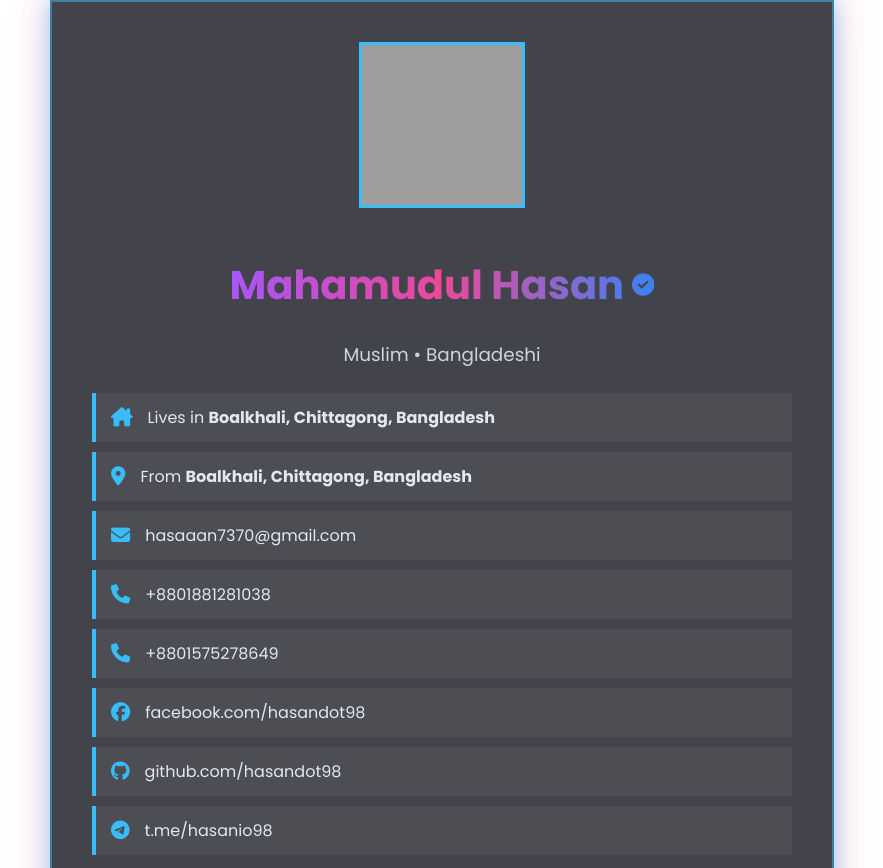
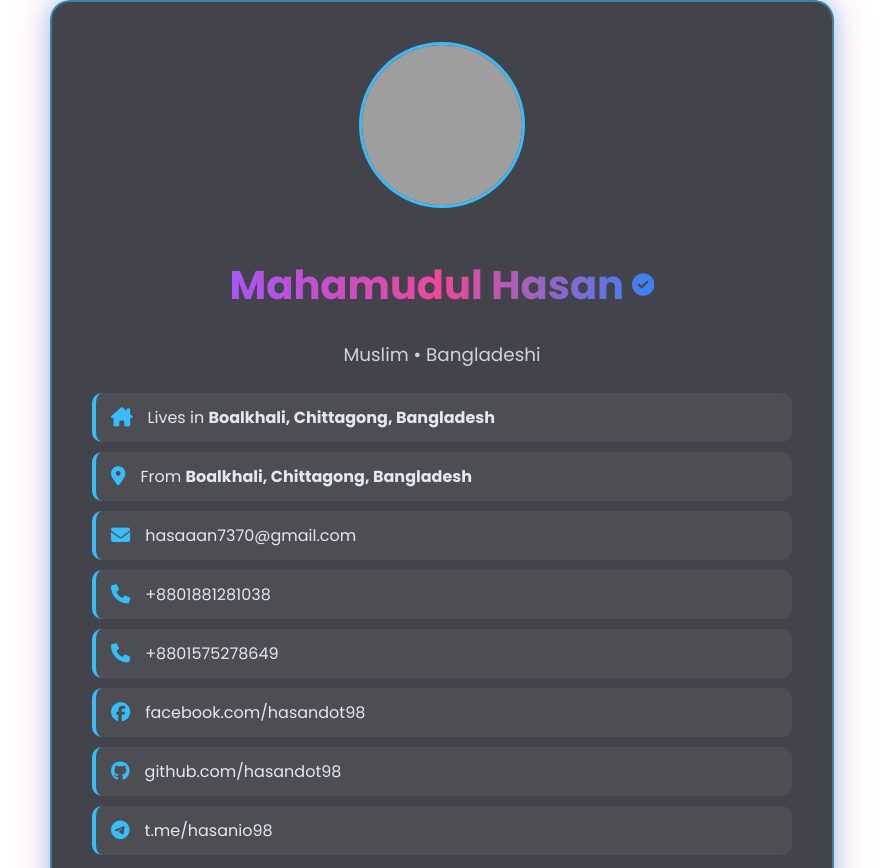
Before and after one commit to hasandot98/Mahamudul-Hasan, a plain HTML site: page index.html in a window 1280 px wide. Shown: the top 868 px of the page, without its empty margins (198-1081 px from the left). Drawn offline with Linux system fonts and the light colour scheme; grey boxes are pictures that could not be loaded.

Commit message:
index.html

```diff
--- a/index.html
+++ b/index.html
@@ -28,12 +28,14 @@
       align-items: center;
       padding: 40px;
       box-shadow: 0 0 20px rgba(56,189,248,0.5), 0 0 40px rgba(236,72,153,0.3);
+      border-radius: 20px; /* Rounded corners */
     }
 
     .profile-box img {
       width: 160px;
       height: 160px;
       object-fit: cover;
+      border-radius: 50%; /* Circle image */
       border: 3px solid #38bdf8;
       transition: transform 0.5s ease, box-shadow 0.5s ease;
       margin-bottom: 20px;
@@ -79,6 +81,7 @@
       margin-bottom: 10px;
       background: rgba(255,255,255,0.05);
       border-left: 4px solid #38bdf8;
+      border-radius: 10px; /* Smooth corners for list items */
       transition: all 0.3s ease;
     }
 
```
